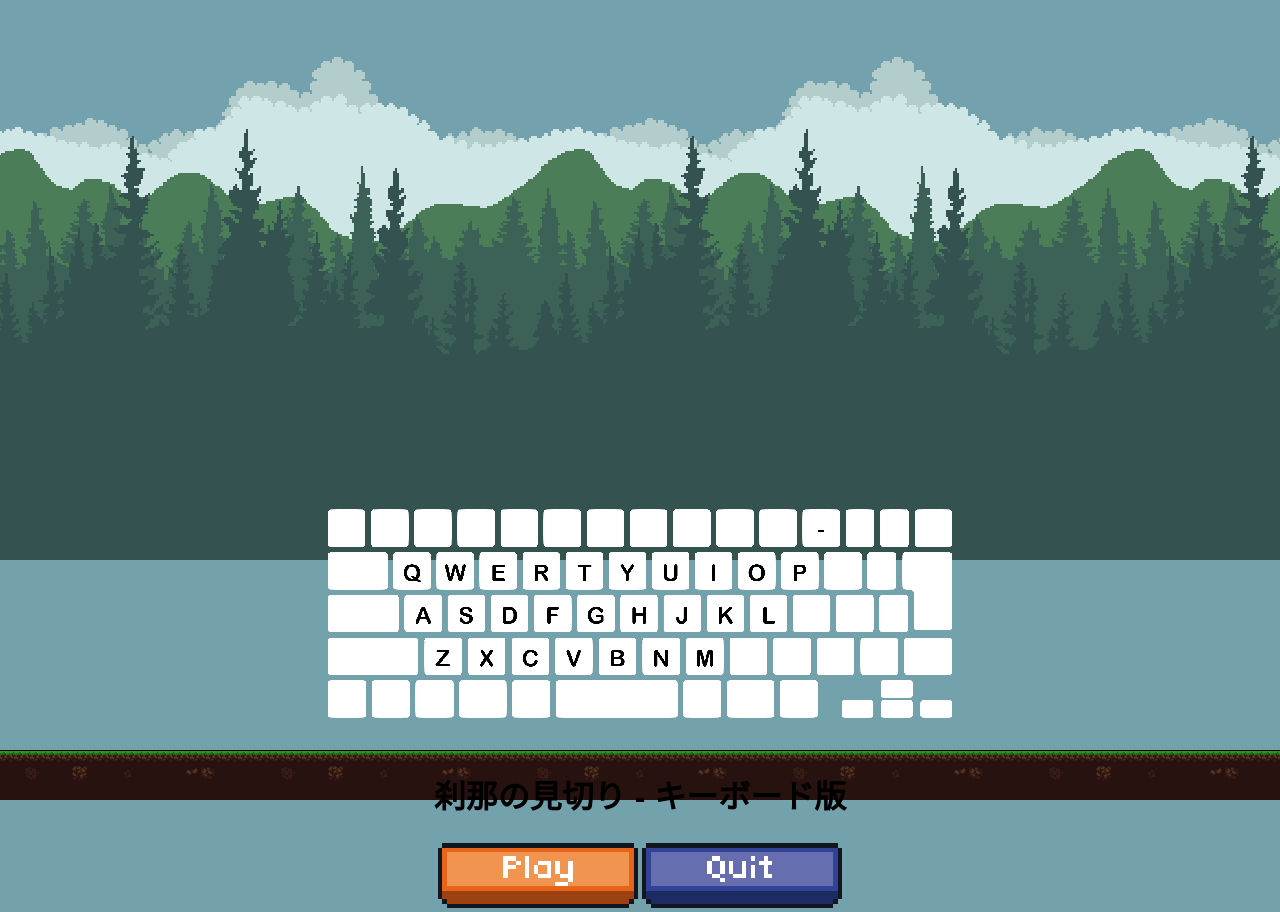
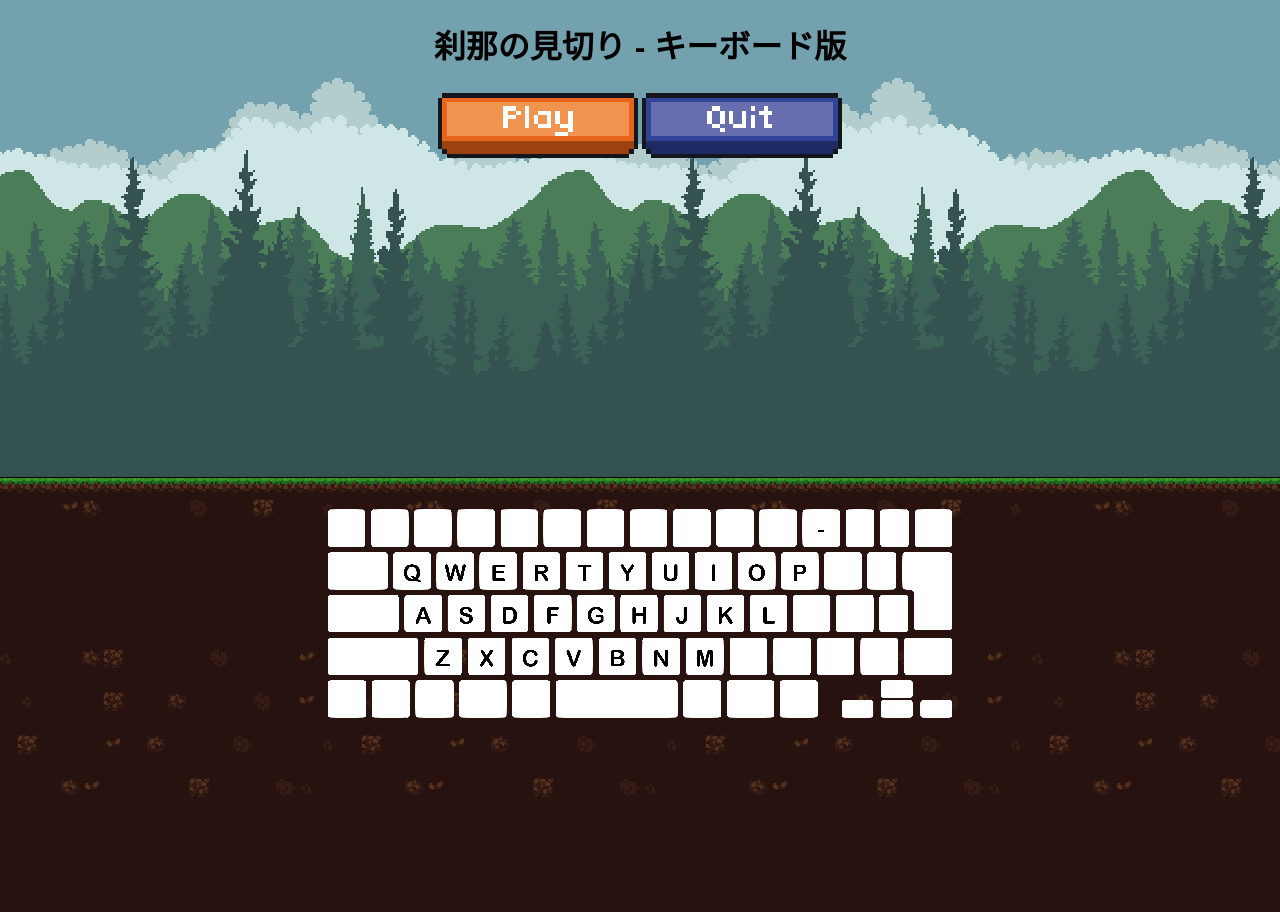
Before and after one commit to thangyna/extralatest, a PHP site: page /mikiri.php in a window 1280 px wide. After the commit the page ends 798 px from the top, so only its background shows below. Run offline with PHP 8.4, Linux system fonts and the light colour scheme; the visitor is signed in with stand-in values (Sample User, id 1).

Commit message:
eric: canncel all about ground

```diff
--- a/extra105/mikiri_animations.js
+++ b/extra105/mikiri_animations.js
@@ -3,7 +3,6 @@ var posX2 = 0;
 var posX3 = 0;
 var posX4 = 0;
 var skyX = 0;
-var groundX = 0;
 
 function scrollBackground() {
     var elem1 = document.getElementById("background_1");
@@ -18,14 +17,12 @@ function scrollBackground() {
     posX3 -= 0.5;
     posX4 -= 0.3;
     skyX -=  0.1;
-    groundX -= 2;
 
     elem1.style.backgroundPosition = posX1 + "px 0px";  // 背景の位置を更新
     elem2.style.backgroundPosition = posX2 + "px 0px";
     elem3.style.backgroundPosition = posX3 + "px 0px";
     elem4.style.backgroundPosition = posX4 + "px 0px";
     sky.style.backgroundPosition = skyX + "px 0px";
-    ground.style.backgroundPosition = groundX + "px 0px";
 
     requestAnimationFrame(scrollBackground);  // アニメーションを継続
 }
--- a/extra105/mikiri_style.css
+++ b/extra105/mikiri_style.css
@@ -56,11 +56,11 @@ body, html {
 
 /* 地面 */
 #ground {
-    position: absolute; /* 絶対位置に設定 */
-    bottom: 0; /* 下端に配置 */
-    width: 100%; /* 幅を100%に設定 */
-    height: 50px; /* 高さを適宜設定 */
-    background: url('path/to/ground-image.png') repeat-x; /* 背景画像を設定 */
+    height: 100vh;
+    background-size: 43vh;
+    background-position: bottom;
+    background-repeat: repeat-x;
+    image-rendering: pixelated; /* ドット絵をぼやけずに表示 */
 }
 
 /* キーボード */
```
